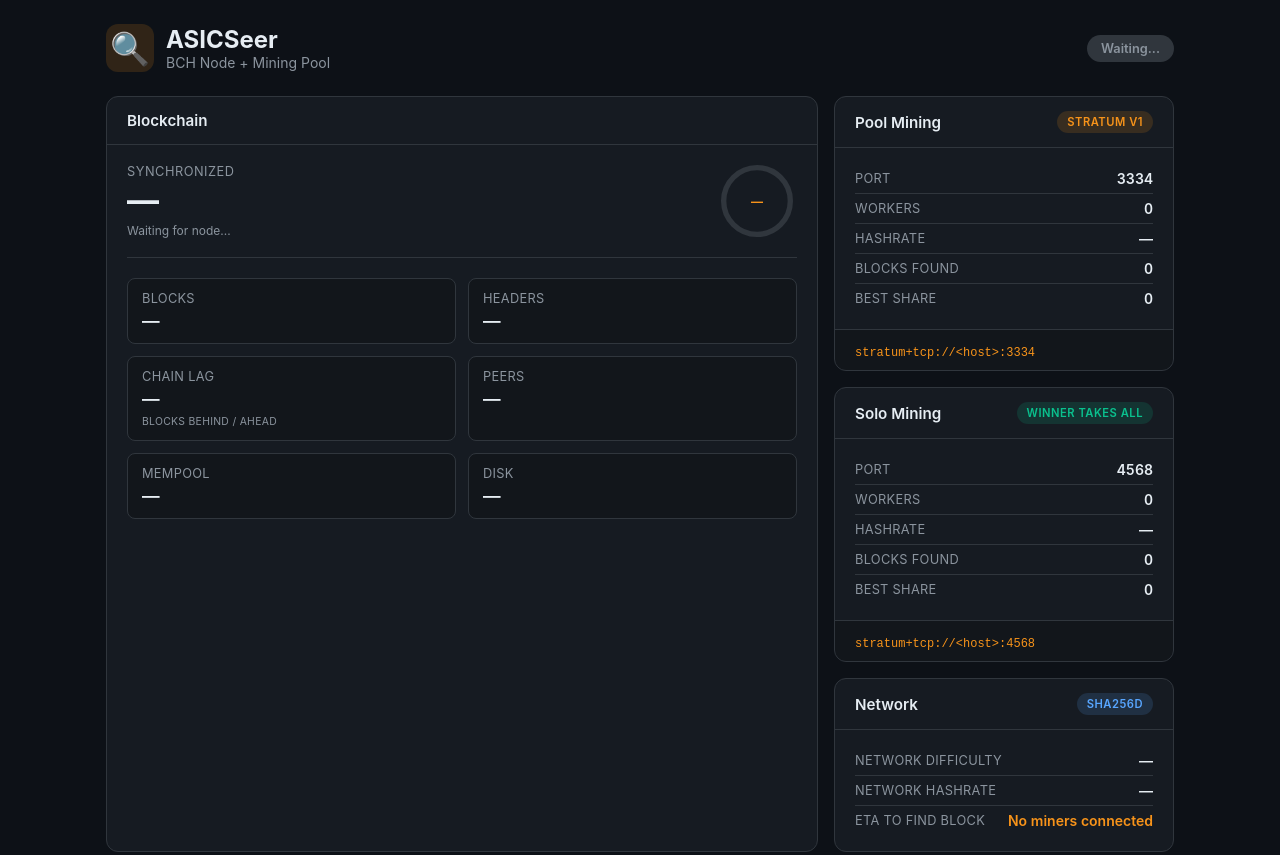
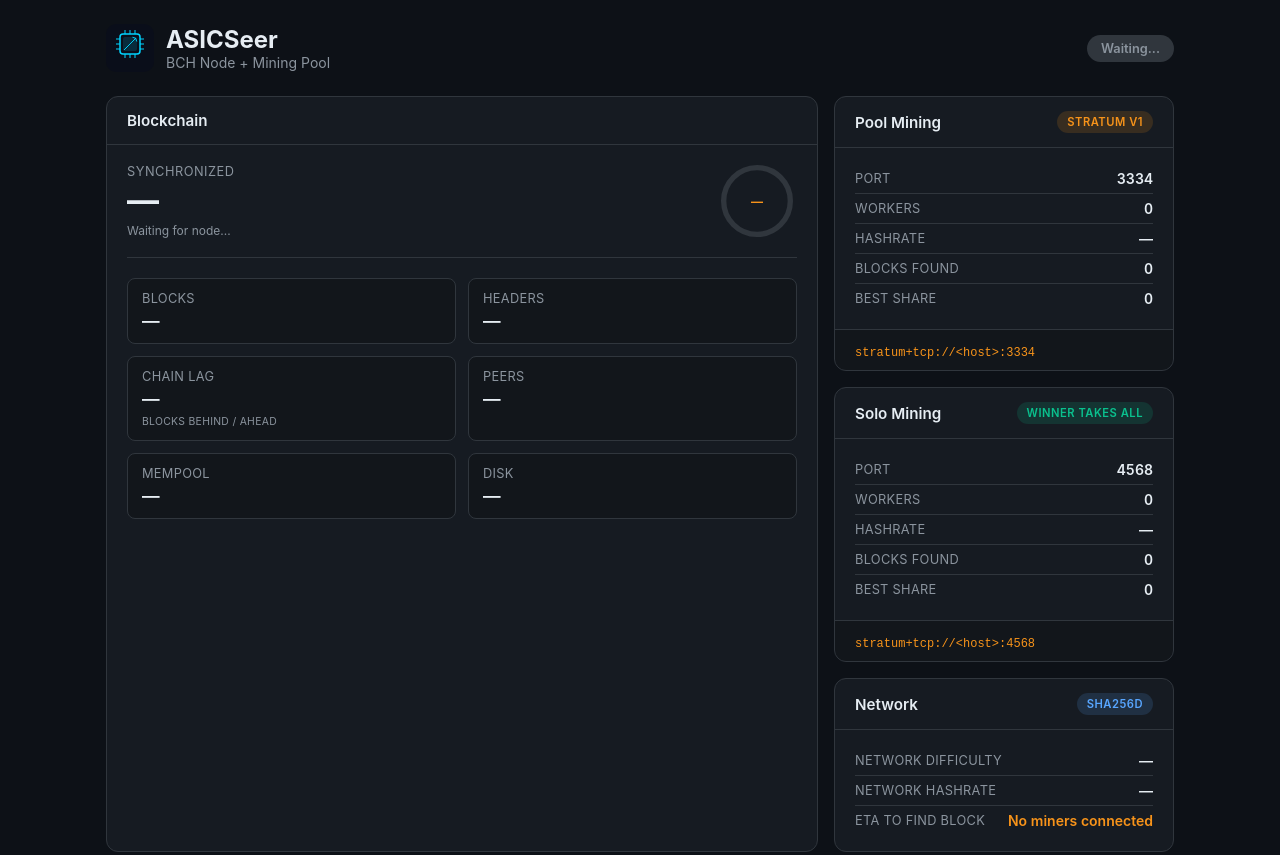
Before and after one commit to BitcoinCash1/bch-asicseer-startos, a website: page webui/index.html in a window 1280 px wide. Shown: the top 855 px of the page. Drawn offline with Linux system fonts and the light colour scheme; no server answers.

Commit message:
fix: pool_fee as float for asicseer + webui logo SVG (no text)

```diff
--- a/webui/css/style.css
+++ b/webui/css/style.css
@@ -42,14 +42,12 @@
 }
 
 .logo-icon {
-  font-size: 2rem;
   width: 48px;
   height: 48px;
   display: flex;
   align-items: center;
   justify-content: center;
-  background: var(--accent-dim);
-  border-radius: var(--radius);
+  flex-shrink: 0;
 }
 
 h1 {
--- a/webui/index.html
+++ b/webui/index.html
@@ -10,7 +10,31 @@
   <div class="container">
     <header>
       <div class="logo">
-        <div class="logo-icon">🔍</div>
+        <div class="logo-icon">
+          <svg viewBox="0 0 48 48" width="48" height="48">
+            <rect width="48" height="48" rx="10" fill="#0a0e1a"/>
+            <rect x="14" y="10" width="20" height="20" rx="3" fill="none" stroke="#00d4ff" stroke-width="1.5"/>
+            <rect x="17" y="13" width="14" height="14" rx="2" fill="#00d4ff" opacity="0.15"/>
+            <g transform="translate(24,20) scale(0.19)" fill="none" stroke="#00d4ff" stroke-width="5" stroke-linecap="round" stroke-linejoin="round">
+              <line x1="-20" y1="20" x2="20" y2="-20"/>
+              <line x1="20" y1="-20" x2="30" y2="-30"/>
+              <path d="M 15,-35 L 30,-30 L 35,-15"/>
+              <line x1="-20" y1="20" x2="-30" y2="30"/>
+            </g>
+            <line x1="19" y1="10" x2="19" y2="6" stroke="#00d4ff" stroke-width="1"/>
+            <line x1="24" y1="10" x2="24" y2="6" stroke="#00d4ff" stroke-width="1"/>
+            <line x1="29" y1="10" x2="29" y2="6" stroke="#00d4ff" stroke-width="1"/>
+            <line x1="19" y1="30" x2="19" y2="34" stroke="#00d4ff" stroke-width="1"/>
+            <line x1="24" y1="30" x2="24" y2="34" stroke="#00d4ff" stroke-width="1"/>
+            <line x1="29" y1="30" x2="29" y2="34" stroke="#00d4ff" stroke-width="1"/>
+            <line x1="14" y1="15" x2="10" y2="15" stroke="#00d4ff" stroke-width="1"/>
+            <line x1="14" y1="20" x2="10" y2="20" stroke="#00d4ff" stroke-width="1"/>
+            <line x1="14" y1="25" x2="10" y2="25" stroke="#00d4ff" stroke-width="1"/>
+            <line x1="34" y1="15" x2="38" y2="15" stroke="#00d4ff" stroke-width="1"/>
+            <line x1="34" y1="20" x2="38" y2="20" stroke="#00d4ff" stroke-width="1"/>
+            <line x1="34" y1="25" x2="38" y2="25" stroke="#00d4ff" stroke-width="1"/>
+          </svg>
+        </div>
         <div>
           <h1>ASICSeer</h1>
           <p class="subtitle">BCH Node + Mining Pool</p>
```
Also changed, not shown: startos/main.ts (+8 -4 lines).
